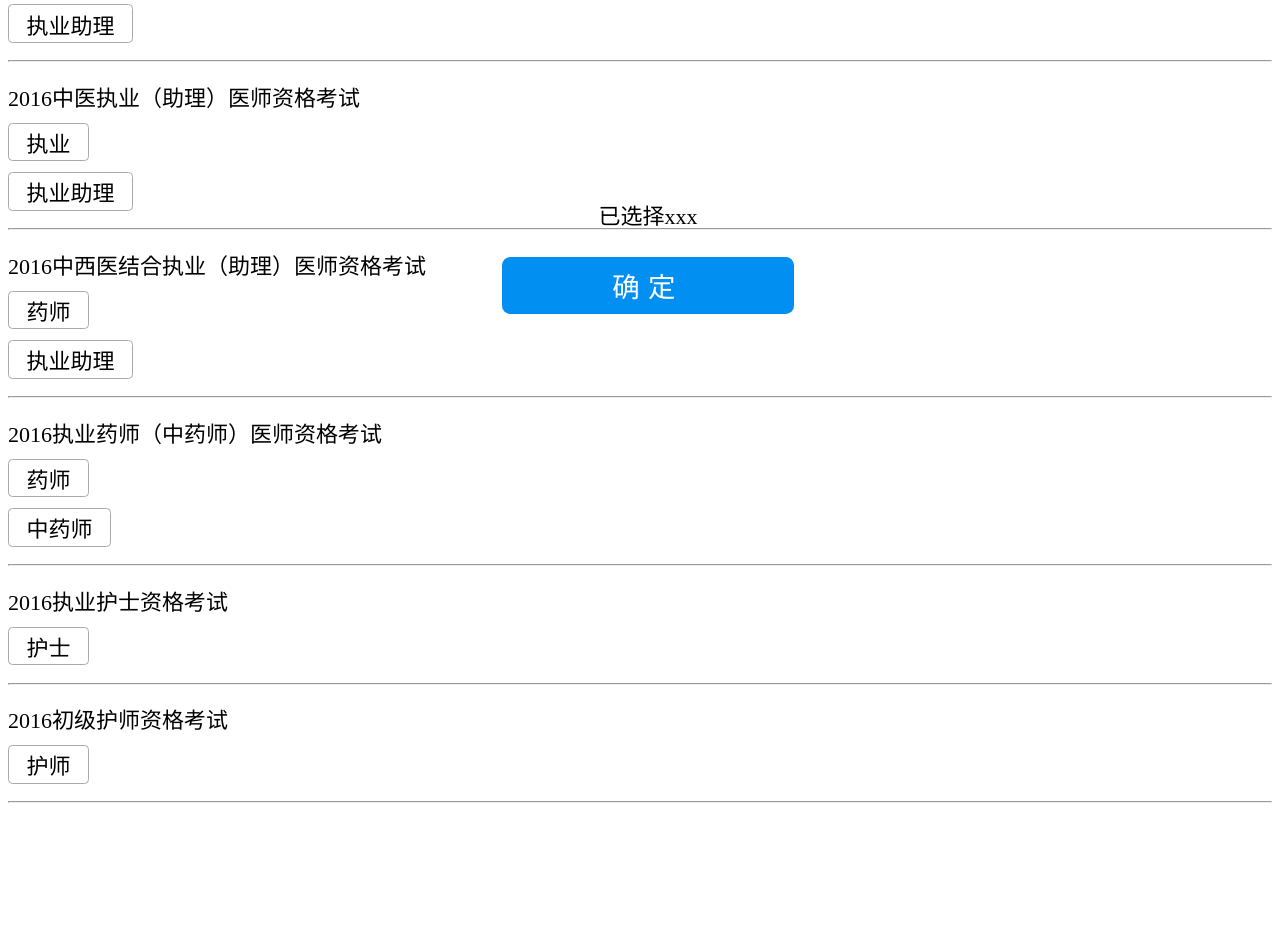
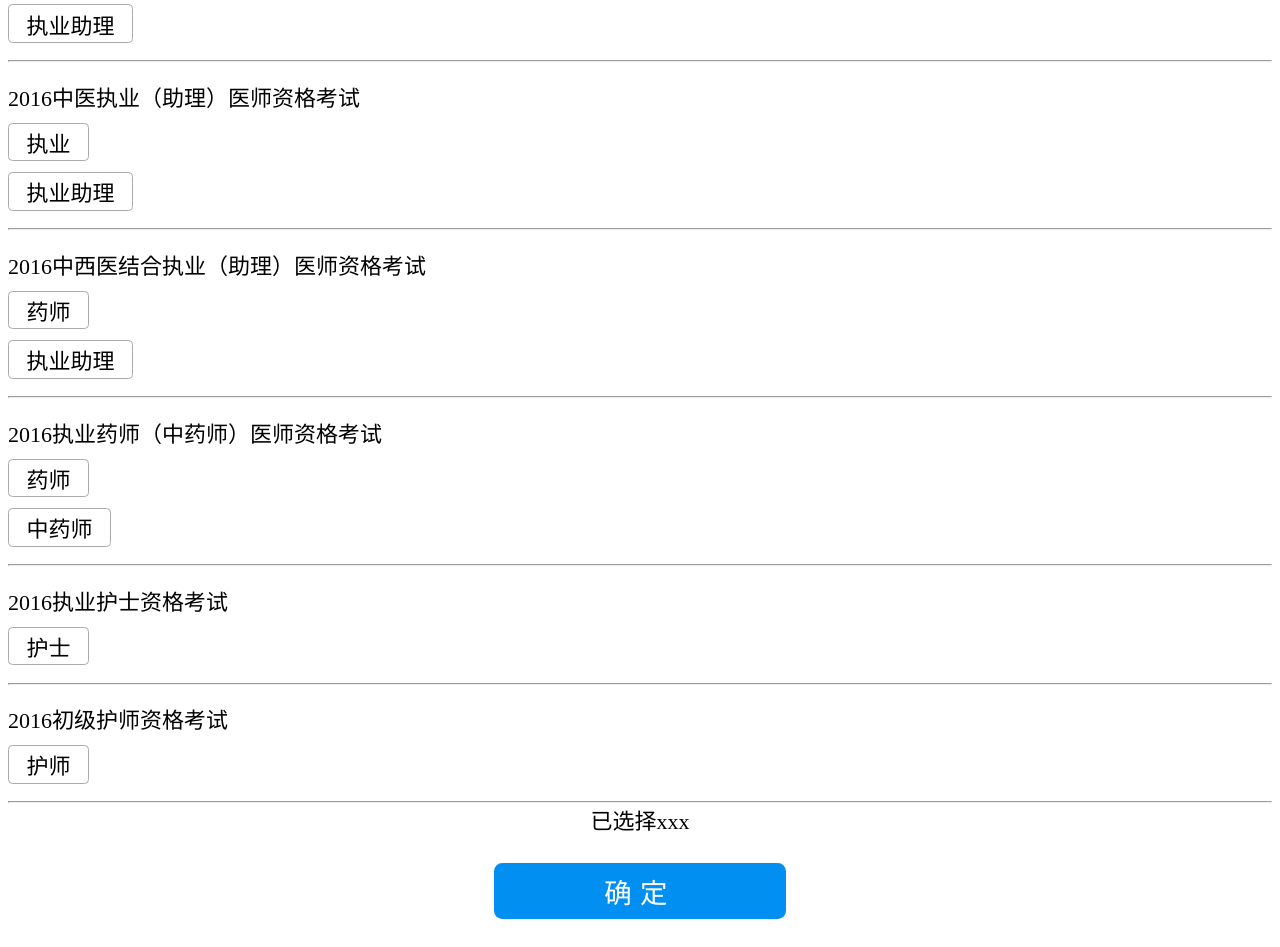
Before and after one commit to freebit4433/amazeUI_practice, a PHP site: page /select.html in a window 1280 px wide. Shown: the part 459-1406 px from the top of the page. Before the commit the page ends 1262 px from the top, so only its background shows below. Run offline with PHP 8.4, Linux system fonts and the light colour scheme; some libraries are stand-ins or nearby versions.

Commit message:
select.html footer自适应高度完成

```diff
--- a/gufen/select.html
+++ b/gufen/select.html
@@ -89,7 +89,7 @@
         </div>
     </div>
 </div>
-<footer>
+<footer class="footer1">
     <p>已选择<span id="already-selected">xxx</span></p>
     <p>确定</p>
 </footer>
@@ -110,6 +110,15 @@
                 $("#already-selected").text($(this).attr('exam-id'));
             })
         });
+        var headerHeight = $("header").height();
+        var centerHeight = $(".am-tabs").height();
+        var footerHeight = $("footer").height();
+        if(deviceHeight-headerHeight-centerHeight > footerHeight){
+            //do nothing
+        }else{
+            $("footer").removeClass();
+            $("footer").addClass("footer2");
+        }
         //处理屏幕适配和交互JS结束
     });
 </script>
--- a/gufen/static/css/select.css
+++ b/gufen/static/css/select.css
@@ -6,6 +6,7 @@
     height: 2.5em;
     background-color: #028FF2;
     text-align: center;
+    z-index: 1005;
 }
 
 header p {
@@ -49,9 +50,13 @@ hr {
     color: #ffffff;
 }
 
-footer {
+.footer1 {
     position: absolute;
     bottom: 0;
+    width: 100%;
+    text-align: center;
+}
+.footer2 {
     width: 100%;
     text-align: center;
 }
```
